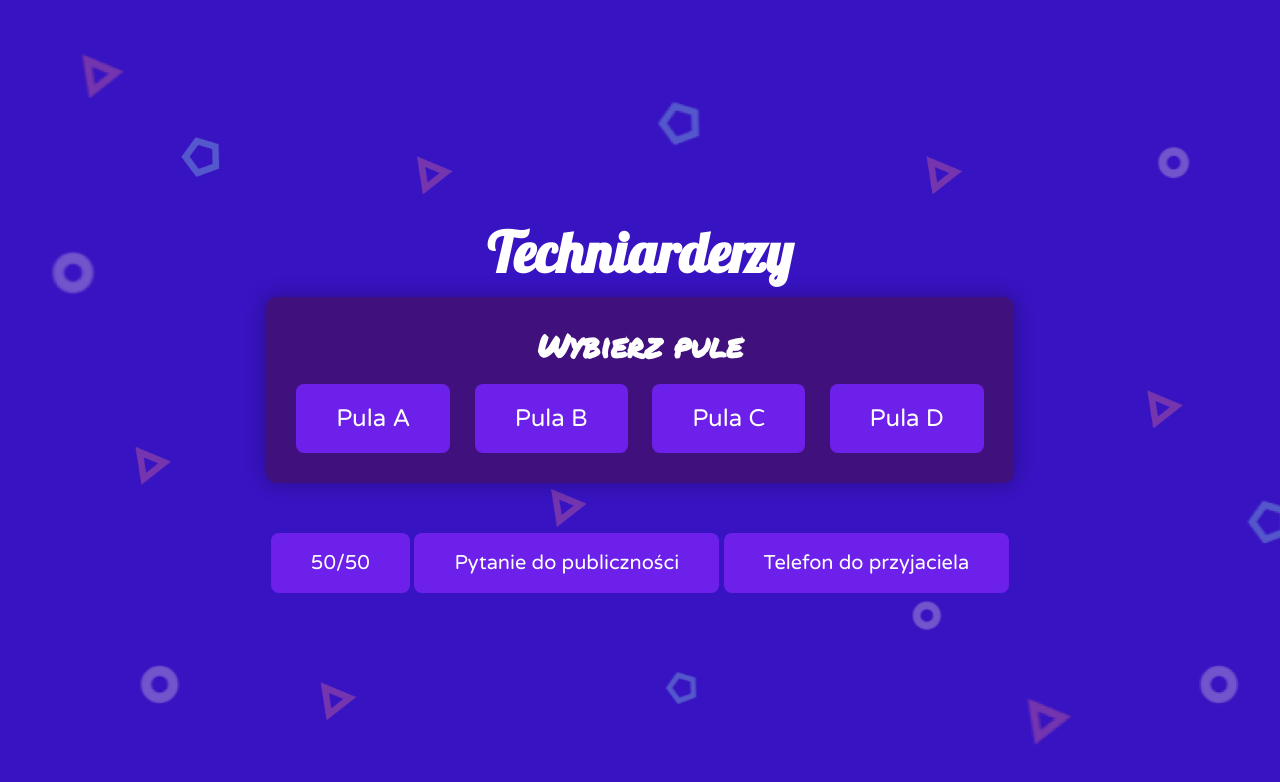
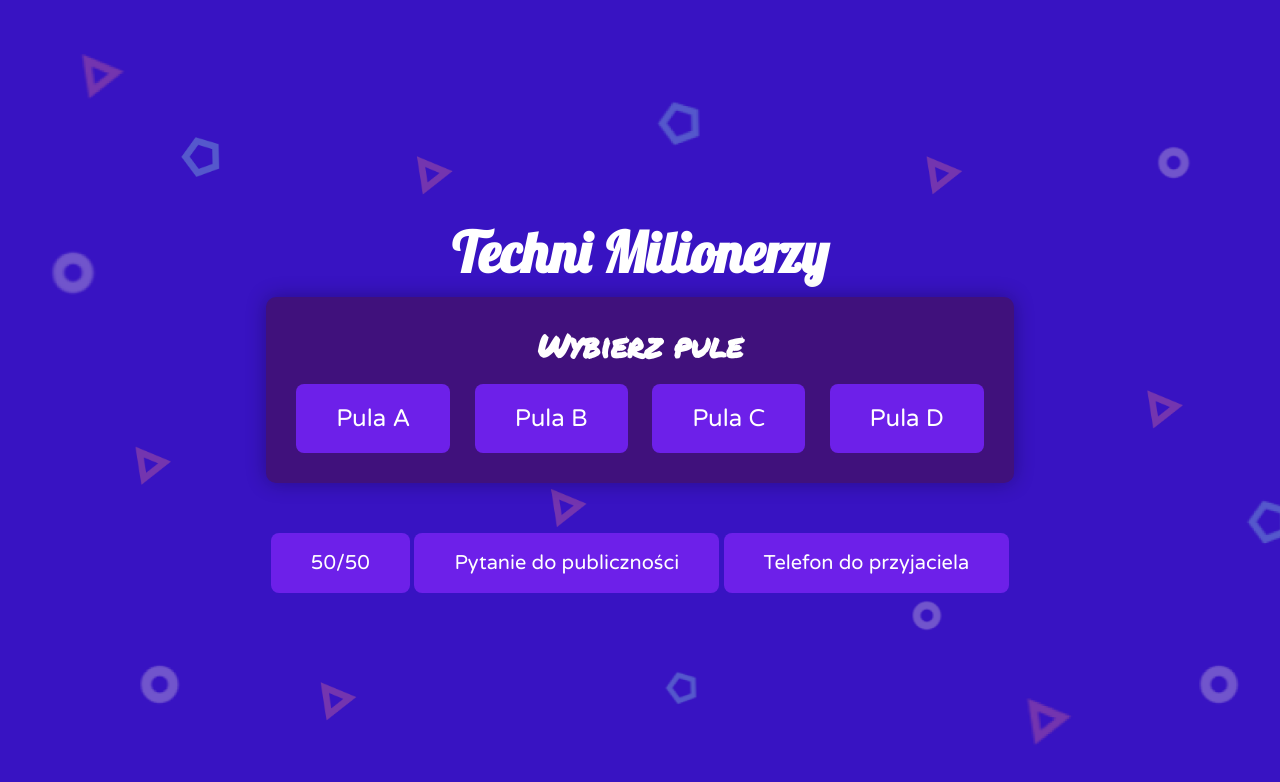
Before and after one commit to ArtishGH/techni-milionerzy, a plain HTML site: page index.html in a window 1280 px wide. Drawn offline with Linux system fonts and the light colour scheme.

Commit message:
name change

```diff
--- a/index.html
+++ b/index.html
@@ -12,7 +12,7 @@
 </head>
 
 <body>
-    <h1 class="title">Techniarderzy</h1>
+    <h1 class="title">Techni Milionerzy</h1>
     <div class="pool-selection-container">
         <h1>Wybierz pule</h1>
         <button class="pool-selection" data-pool="A">Pula A</button>
```
